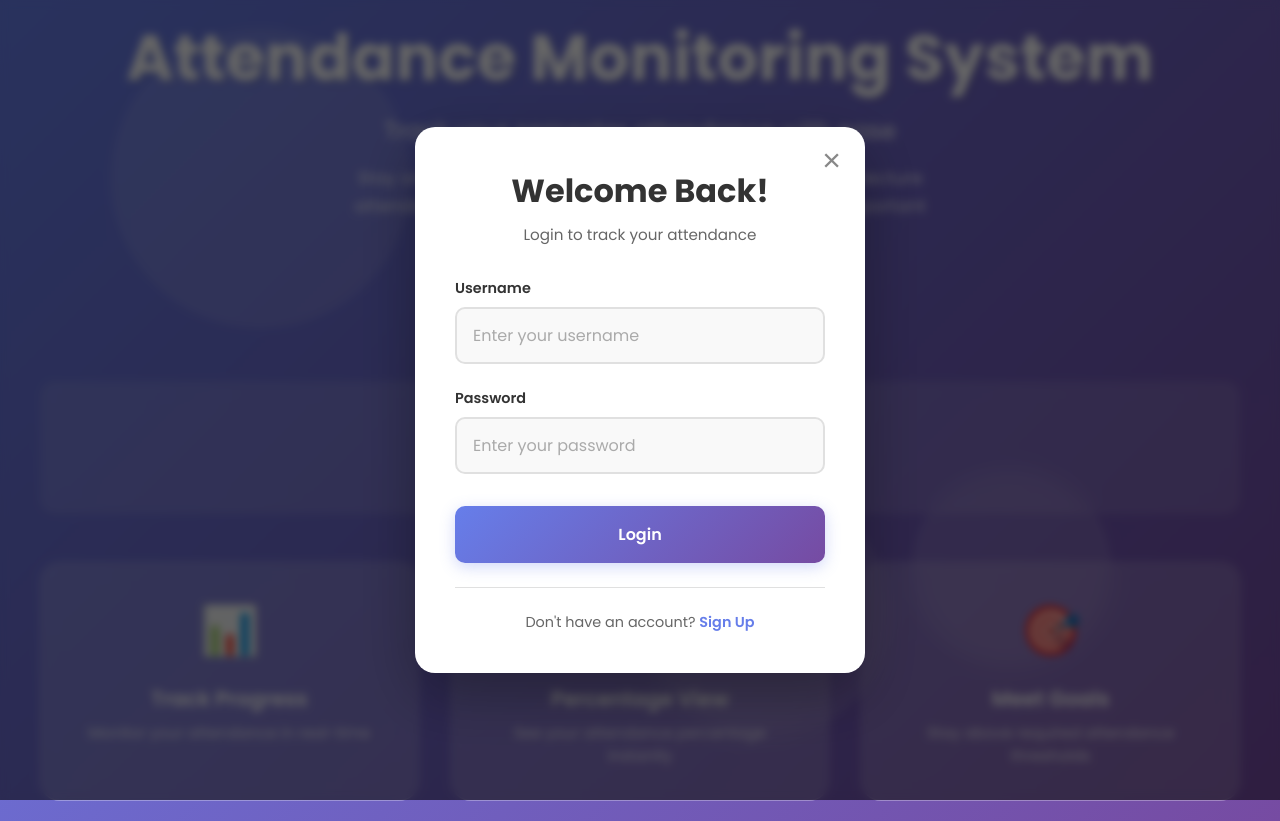
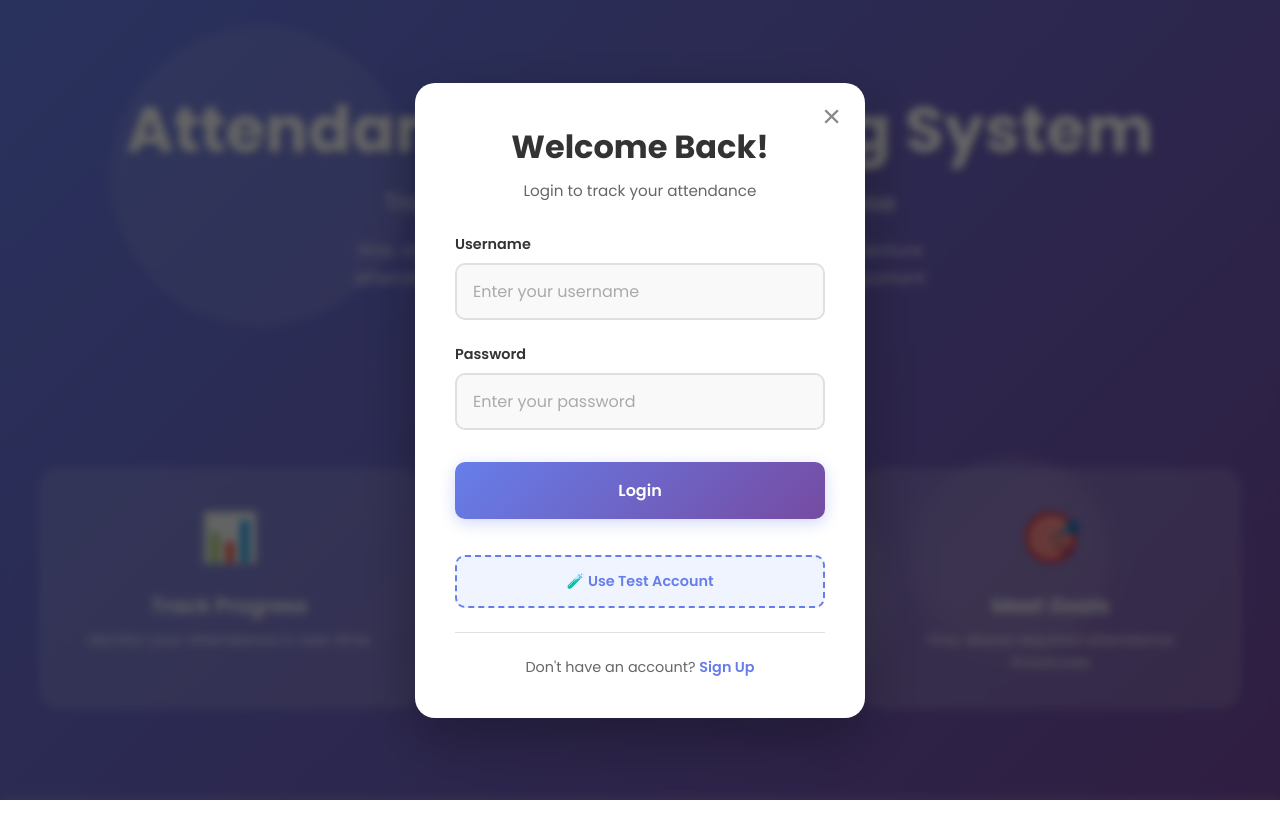
Before and after one commit to viraj24ecs-design/AttendanceMonitor, a React (Create React App) app in the folder frontend/: page / in a window 1280 px wide. Both pictures are taken after a click on the button "Login". After the commit the page ends 800 px from the top, so only its background shows below. Built offline with nearby package versions, Linux system fonts and the light colour scheme; the HTML template or start-up script is replaced by a standard one.

Commit message:
Simplify test login to frontend credential autofill, remove landing page test button

```diff
--- a/frontend/src/components/AuthModal.css
+++ b/frontend/src/components/AuthModal.css
@@ -179,6 +179,37 @@
   cursor: not-allowed;
 }
 
+/* Test Account Button */
+.test-account-btn {
+  padding: 0.875rem 1rem;
+  background: #f0f4ff;
+  color: #667eea;
+  border: 2px dashed #667eea;
+  border-radius: 10px;
+  font-size: 0.9rem;
+  font-weight: 600;
+  cursor: pointer;
+  transition: all 0.3s ease;
+  font-family: 'Poppins', sans-serif;
+  margin-top: 0.75rem;
+  width: 100%;
+  display: flex;
+  align-items: center;
+  justify-content: center;
+  gap: 0.5rem;
+}
+
+.test-account-btn:hover {
+  background: #e3ebff;
+  border-color: #5568d3;
+  transform: translateY(-1px);
+  box-shadow: 0 3px 10px rgba(102, 126, 234, 0.2);
+}
+
+.test-account-btn:active {
+  transform: translateY(0);
+}
+
 /* Modal Footer */
 .modal-footer {
   text-align: center;
--- a/frontend/src/components/LandingPage.js
+++ b/frontend/src/components/LandingPage.js
@@ -1,15 +1,11 @@
 import React, { useState } from 'react';
-import { useNavigate } from 'react-router-dom';
-import axios from 'axios';
 import './LandingPage.css';
 import LoginModal from './LoginModal';
 import RegisterModal from './RegisterModal';
 
 const LandingPage = () => {
-  const navigate = useNavigate();
   const [showLoginModal, setShowLoginModal] = useState(false);
   const [showRegisterModal, setShowRegisterModal] = useState(false);
-  const [testLoading, setTestLoading] = useState(false);
 
   const openLogin = () => {
     setShowRegisterModal(false);
@@ -24,27 +20,6 @@ const LandingPage = () => {
   const closeModals = () => {
     setShowLoginModal(false);
     setShowRegisterModal(false);
-  };
-
-  const handleTestLogin = async () => {
-    setTestLoading(true);
-    try {
-      const response = await axios.post('/api/test/create-test-user');
-
-      // Store token and user data
-      localStorage.setItem('token', response.data.token);
-      localStorage.setItem('user', JSON.stringify(response.data.user));
-
-      // Show credentials briefly
-      alert(`Test User Created!\nUsername: testuser\nPassword: test123`);
-
-      // Redirect to dashboard
-      navigate('/dashboard');
-    } catch (err) {
-      console.error('Test login error:', err);
-      alert('Failed to create test user. Please try manual login.');
-      setTestLoading(false);
-    }
   };
 
   return (
@@ -82,20 +57,6 @@ const LandingPage = () => {
             </button>
           </div>
 
-          {/* Test User Button for Local Development */}
-          <div className="test-user-section">
-            <button
-              className="btn-test-user"
-              onClick={handleTestLogin}
-              disabled={testLoading}
-            >
-              {testLoading ? '⏳ Creating Test User...' : '🧪 Quick Test Login (Local Dev)'}
-            </button>
-            <p className="test-user-hint">
-              Creates/logs in as: <strong>testuser</strong> / <strong>test123</strong>
-            </p>
-          </div>
-
           {/* Features */}
           <div className="features">
             <div className="feature-card">
--- a/frontend/src/components/LoginModal.js
+++ b/frontend/src/components/LoginModal.js
@@ -38,6 +38,14 @@ const LoginModal = ({ onClose, onSwitchToRegister }) => {
       setError(err.response?.data?.message || 'Login failed. Please try again.');
       setLoading(false);
     }
+  };
+
+  const handleUseTestAccount = () => {
+    setFormData({
+      username: 'testuser',
+      password: 'test123'
+    });
+    setError('');
   };
 
   return (
@@ -82,6 +90,15 @@ const LoginModal = ({ onClose, onSwitchToRegister }) => {
           <button type="submit" className="submit-btn" disabled={loading}>
             {loading ? 'Logging in...' : 'Login'}
           </button>
+
+          <button
+            type="button"
+            className="test-account-btn"
+            onClick={handleUseTestAccount}
+            disabled={loading}
+          >
+            🧪 Use Test Account
+          </button>
         </form>
 
         <div className="modal-footer">
```
